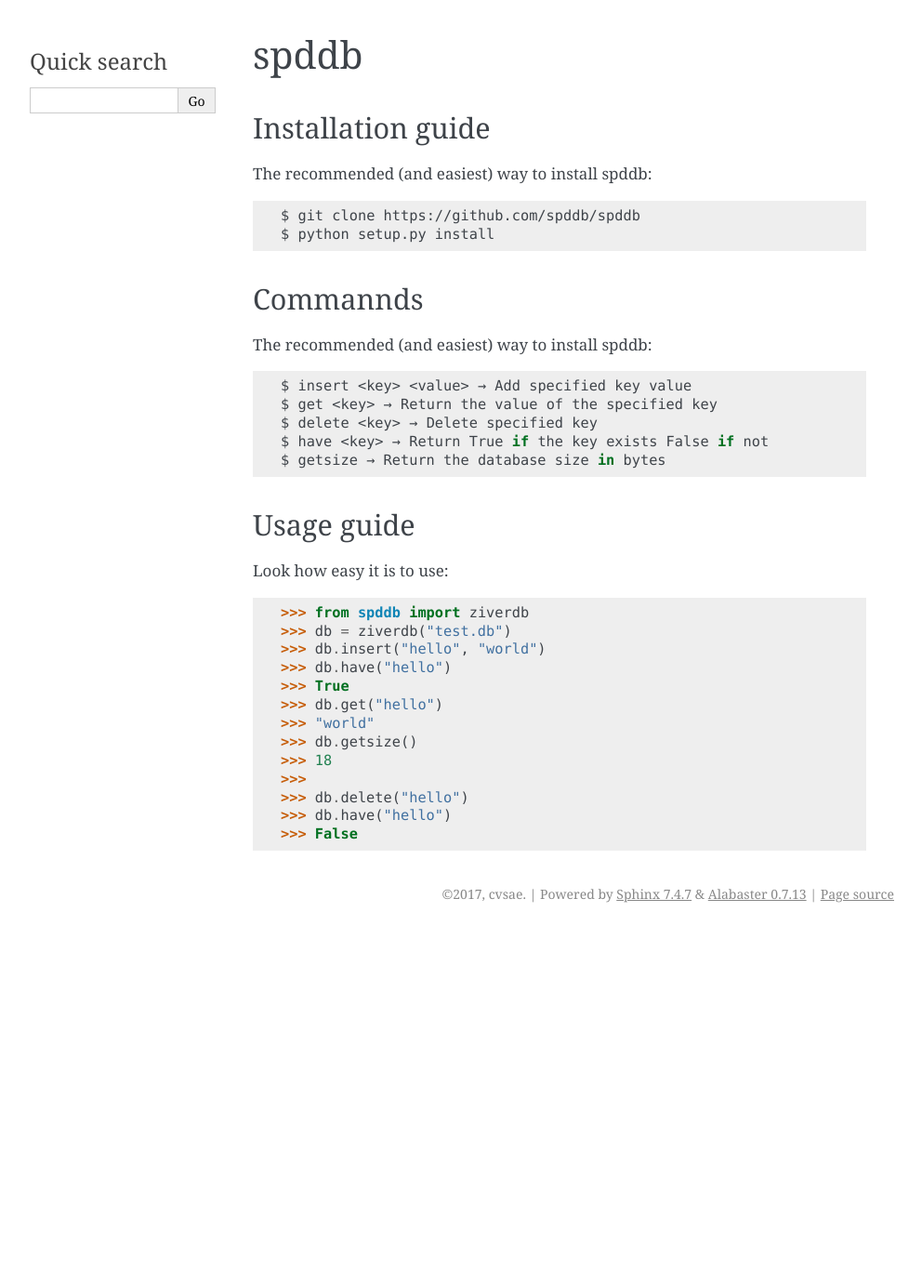
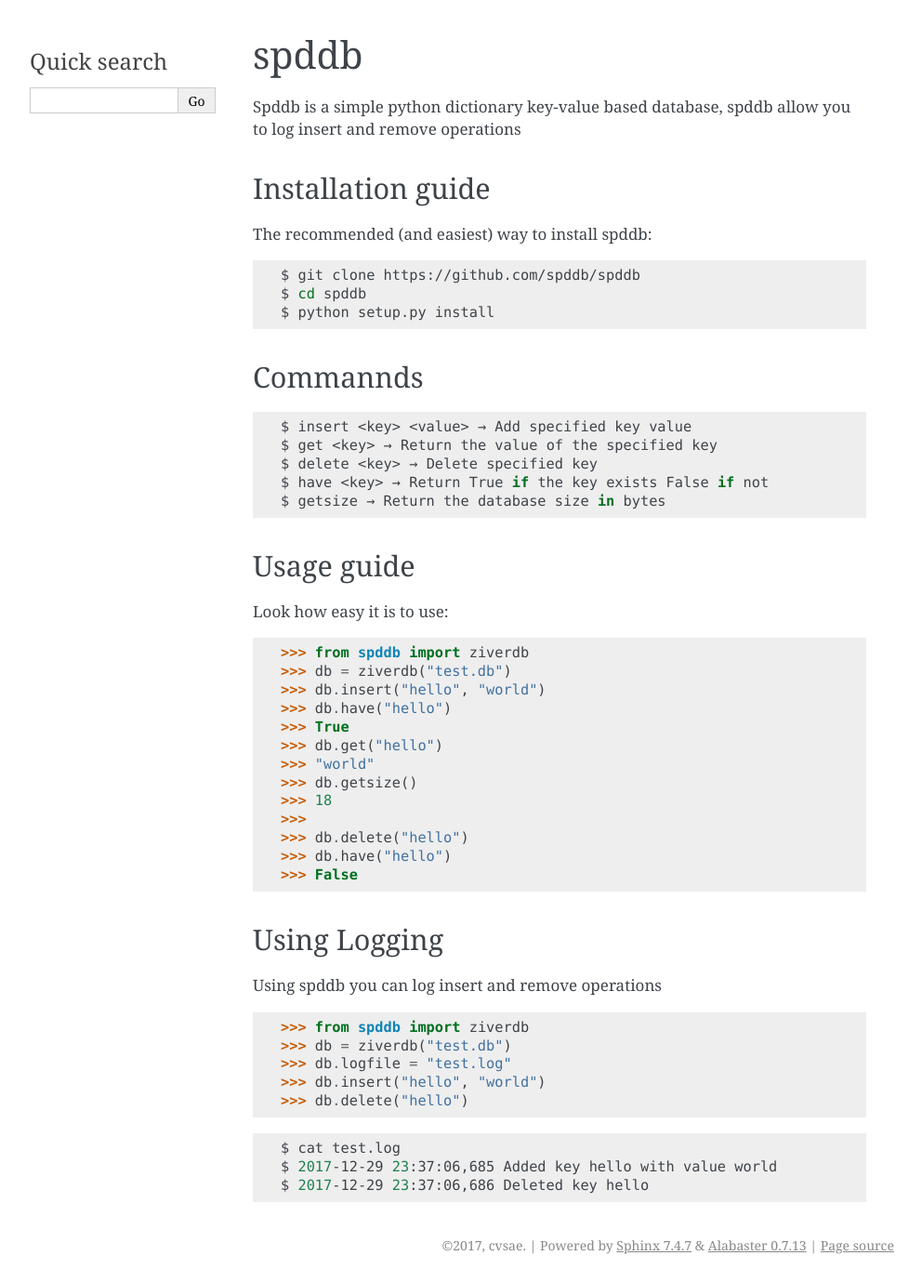
Before and after one commit to spddb/spddb, a Sphinx documentation site: the page built from docs/index.rst, in a window 1280 px wide. Shown: the whole page at 93% size, without its empty margins (148-1140 px from the left). Built offline with Sphinx 7.4.7, drawn with Linux system fonts in a browser that asks for light colours; before the commit the page ends 1001 px from its top, so only the background shows below that.

Commit message:
Update docs

```diff
--- a/docs/index.rst
+++ b/docs/index.rst
@@ -1,9 +1,14 @@
 spddb
 ========
+
+
+Spddb is a simple python dictionary key-value based database, spddb allow you to log insert and remove operations
+
 
 ==================
 Installation guide
 ==================
+
 
 .. highlight:: sh
 
@@ -11,6 +16,7 @@
 The recommended (and easiest) way to install spddb::
 
    $ git clone https://github.com/spddb/spddb
+   $ cd spddb
    $ python setup.py install
 
 
@@ -26,7 +32,7 @@
 .. highlight:: sh
 
 
-The recommended (and easiest) way to install spddb::
+::
 
    $ insert <key> <value> → Add specified key value
    $ get <key> → Return the value of the specified key
@@ -60,3 +66,26 @@
     >>> db.delete("hello")
     >>> db.have("hello")
     >>> False
+
+
+==================
+Using Logging
+==================
+
+Using spddb you can log insert and remove operations
+
+.. highlight:: py
+
+>>> from spddb import ziverdb
+>>> db = ziverdb("test.db")
+>>> db.logfile = "test.log"
+>>> db.insert("hello", "world")
+>>> db.delete("hello")
+
+.. highlight:: sh
+
+::
+
+$ cat test.log
+$ 2017-12-29 23:37:06,685 Added key hello with value world
+$ 2017-12-29 23:37:06,686 Deleted key hello
```
Also changed, not shown: 5 other files.
